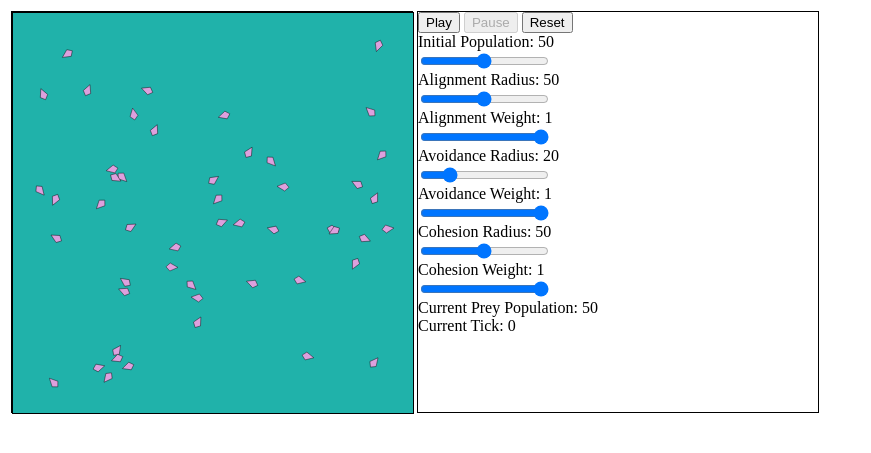
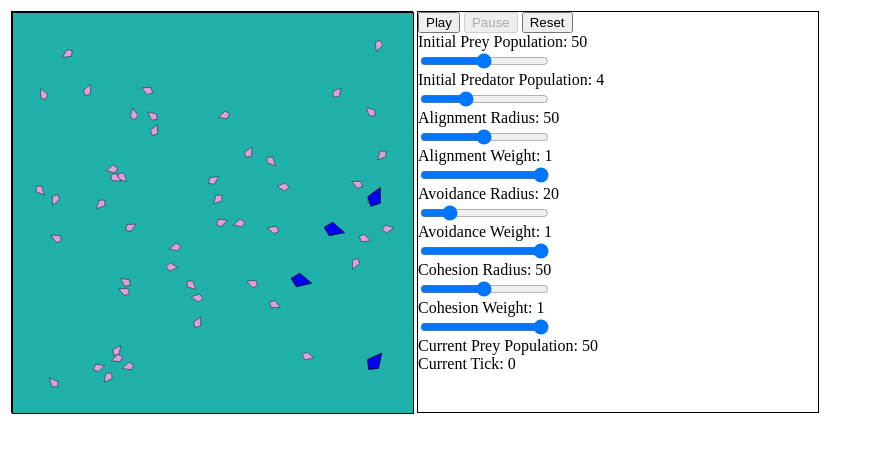
Before and after one commit to jmartin432/capstone, a Django app: page /game/ in a window 1280 px wide. Shown: the top 453 px of the page, without its empty margins (0-871 px from the left). Run offline with Django 3.2, Linux system fonts and the light colour scheme; some libraries are stand-ins or nearby versions.

Commit message:
About to add method for finding prey

```diff
--- a/unicornwarp/game/templates/game/index.html
+++ b/unicornwarp/game/templates/game/index.html
@@ -20,8 +20,11 @@
                 <td>
                     <div id="output">
                         <svg id="main_svg" width="400" height="400">
-                            <g class="agent" v-for="agent in agents" v-bind:transform="transformString(agent)" v-bind:id="agent.id">
-                                <path v-bind:d="pathString(agent)" stroke="black" fill="plum" stroke_width="1"></path>
+                            <g class="prey" v-for="prey in preys" v-bind:transform="transformString(prey)" v-bind:id="prey.id">
+                                <path v-bind:d="pathString(prey)" stroke="black" fill="plum" stroke_width="1"></path>
+                            </g>
+                            <g class="predator" v-for="predator in predators" v-bind:transform="transformString(predator)" v-bind:id="predator.id">
+                                <path v-bind:d="pathString(predator)" stroke="black" fill="blue" stroke_width="1"></path>
                             </g>
                         </svg>
                     </div>
@@ -31,8 +34,10 @@
                         <button v-on:click="play" :disabled=disablePlay>Play</button>
                         <button v-on:click="pause" :disabled=disablePause>Pause</button>
                         <button v-on:click="reset">Reset</button><br>
-                        <span>Initial Population: <% initialPreyPop %></span><br>
+                        <span>Initial Prey Population: <% initialPreyPop %></span><br>
                         <input type="range" min="1" max="100" v-model="initialPreyPop"><br>
+                        <span>Initial Predator Population: <% initialPredPop %></span><br>
+                        <input type="range" min="1" max="10" v-model="initialPredPop"><br>
                         <span>Alignment Radius: <% alignmentRadius %></span><br>
                         <input type="range" min="1" max="100" v-model="alignmentRadius"><br>
                         <span>Alignment Weight: <% alignmentWeight %></span><br>
@@ -45,7 +50,7 @@
                         <input type="range" min="1" max="100" v-model="cohesionRadius"><br>
                         <span>Cohesion Weight: <% cohesionWeight %></span><br>
                         <input type="range" min=".1" max="1" step=".1" v-model="cohesionWeight"><br>
-                        <span>Current Prey Population: <% agents.length %></span><br>
+                        <span>Current Prey Population: <% preys.length %></span><br>
                         <span>Current Tick: <% tick %></span><br>
                     </div>
                 </td>
@@ -123,14 +128,26 @@
         }
 
 
-        findNeighbors(){
+        findPredatorNeighbors(){
             this.neighbors = [];
-            for (let i = 0; i < app.agents.length; i++) {
-                if (this === app.agents[i]){
+            for (let i = 0; i < app.predators.length; i++) {
+                if (this === app.predators[i]){
                     continue;
                 }
-                if (Vector.distanceSquared(app.agents[i].position, this.position) < (app.alignmentRadius * app.alignmentRadius)) {
-                    this.neighbors.push(app.agents[i]);
+                if (Vector.distanceSquared(app.predators[i].position, this.position) < (app.alignmentRadius * app.alignmentRadius)) {
+                    this.neighbors.push(app.predators[i]);
+
+                }
+            }
+        }
+        findPreyNeighbors(){
+            this.neighbors = [];
+            for (let i = 0; i < app.preys.length; i++) {
+                if (this === app.preys[i]){
+                    continue;
+                }
+                if (Vector.distanceSquared(app.preys[i].position, this.position) < (app.alignmentRadius * app.alignmentRadius)) {
+                    this.neighbors.push(app.preys[i]);
 
                 }
             }
@@ -261,7 +278,7 @@
         let velocityToNeighbor = new Vector (0,0);
         let velocitySum = new Vector (0,0);
         for (let i = 0; i < agent.neighbors.length; i++){
-            if (Vector.distanceSquared(agent.position, agent.neighbors[i].position) < app.avoidanceRadius) {
+            if (Vector.distanceSquared(agent.position, agent.neighbors[i].position) < app.avoidanceRadius * app.avoidanceRadius) {
                 velocityToNeighbor = Vector.difference(agent.neighbors[i].position, agent.position);
                 velocityToNeighbor.scaleBy(-1);
                 velocitySum.add(velocityToNeighbor);
@@ -298,7 +315,8 @@
     var app = new Vue({
         el: '#app',
         data: {
-            agents: [],
+            predators: [],
+            preys: [],
             animating: false,
             cohesionOn: true,
             avoidanceOn: true,
@@ -306,6 +324,7 @@
             agentSpeed: 1,
             animationRate: 1,
             initialPreyPop: 50,
+            initialPredPop: 4,
             population: 0,
             alignmentRadius: 50,
             alignmentWeight: 1,
@@ -328,21 +347,34 @@
                 return "m20,0l-20,10l-10,-10l10,-10l20,10";
             },
 
+            colorString: function (agent) {
+                return agent.color;
+            },
+
             createAgents: function () {
+                for (let i = 0; i < this.initialPredPop; i++) {
+                    let id = i;
+                    let position = new Vector(Math.floor(Math.random() * 350 + 25), Math.floor(Math.random() * 350 + 25));
+                    let velocity = new Vector((Math.random() * 2 - 1), (Math.random() * 2 - 1));
+                    velocity.normalize();
+                    let color = "red";
+                    let predator = new Agent(id, position, velocity, .7, 2, "blue");
+                    this.predators.push(predator);
+                }
                 for (let i = 0; i < this.initialPreyPop; i++) {
                     let id = i;
                     let position = new Vector(Math.floor(Math.random() * 350 + 25), Math.floor(Math.random() * 350 + 25));
                     let velocity = new Vector((Math.random() * 2 - 1), (Math.random() * 2 - 1));
                     velocity.normalize();
                     let color = "plum";
-                    let agent = new Agent(id, position, velocity, .4, 2, color);
-                    this.agents.push(agent);
+                    let prey = new Agent(id, position, velocity, .4, 2, "plum");
+                    this.preys.push(prey);
                 }
             },
 
             updateAgents: function () {
-
-                let agent = {};
+                let predator = {};
+                let prey = {};
                 let avoidanceVelocity = new Vector (0, 0);
                 let alignmentVelocity = new Vector (0, 0);
                 let cohesionVelocity = new Vector (0, 0);
@@ -354,41 +386,70 @@
                     this.tick++;
                 }
 
-                for (let i = 0; i < this.agents.length; i++) {
-                    agent = this.agents[i];
-
-                    if (agent.id % 10 === this.tick % 10){
-                        agent.neighbors = [];
-                        agent.targetVel.reset();
-                        agent.acceleration.reset();
-                        if (agent.outOfBounds()){
-                            agent.updateOutOfBoundsVelocity();
-                            agent.updateAcceleration();
+                for (let i = 0; i < this.predators.length; i ++){
+                    predator = this.predators[i];
+                    if (predator.id % 10 === this.tick % 10) {
+                        predator.targetVel.reset();
+                        predator.acceleration.reset();
+                        if (predator.outOfBounds()) {
+                            predator.updateOutOfBoundsVelocity();
+                            predator.updateAcceleration();
                         }
                         else {
-                            agent.findNeighbors();
-                            if (agent.neighbors.length > 0){
-                                avoidanceVelocity = getAvoidanceVelocity(agent);
+                            predator.findPredatorNeighbors();
+                            if (predator.neighbors.length > 0){
+                                avoidanceVelocity = getAvoidanceVelocity(predator);
+                                console.log("avoid vel", avoidanceVelocity);
+                                console.log(predator.neighbors);
+                                predator.targetVel.add(avoidanceVelocity);
+                                predator.targetVel.normalize();
+                                predator.updateAcceleration();
+                            }
+                            else{
+                                predator.getRandomVelocity();
+                                predator.updateAcceleration();
+                            }
+                        }
+                    }
+                    predator.updateVelocity();
+                    predator.updatePosition();
+                }
+
+                for (let i = 0; i < this.preys.length; i++) {
+                    prey = this.preys[i];
+
+                    if (prey.id % 10 === this.tick % 10){
+                        prey.neighbors = [];
+                        prey.targetVel.reset();
+                        prey.acceleration.reset();
+                        if (prey.outOfBounds()){
+                            prey.updateOutOfBoundsVelocity();
+                            prey.updateAcceleration();
+                        }
+                        else {
+                            prey.findPreyNeighbors();
+                            if (prey.neighbors.length > 0){
+                                avoidanceVelocity = getAvoidanceVelocity(prey);
                                 avoidanceVelocity.scaleBy(this.avoidanceWeight);
-                                alignmentVelocity = getAlignmentVelocity(agent);
+                                alignmentVelocity = getAlignmentVelocity(prey);
                                 alignmentVelocity.scaleBy(this.alignmentWeight);
-                                cohesionVelocity = getCohesionVelocity(agent);
+                                cohesionVelocity = getCohesionVelocity(prey);
                                 cohesionVelocity.scaleBy(this.cohesionWeight);
-                                agent.targetVel.add(avoidanceVelocity);
-                                agent.targetVel.add(alignmentVelocity);
-                                agent.targetVel.add(cohesionVelocity);
-                                agent.targetVel.normalize();
-                                agent.updateAcceleration();
+                                prey.targetVel.add(avoidanceVelocity);
+                                prey.targetVel.add(alignmentVelocity);
+                                prey.targetVel.add(cohesionVelocity);
+                                prey.targetVel.normalize();
+                                prey.updateAcceleration();
                             }
                             else {
-                                agent.getRandomVelocity();
-                                agent.updateAcceleration();
+                                prey.getRandomVelocity();
+                                prey.updateAcceleration();
                             }
                         }
                     }
 
-                    agent.updateVelocity();
-                    agent.updatePosition();
+                    prey.updateVelocity();
+                    prey.updatePosition();
 
                 }
             },
@@ -406,7 +467,8 @@
                 this.animating = false;
 
                 window.cancelAnimationFrame(animationId);
-                this.agents = [];
+                this.preys = [];
+                this.predators = [];
                 this.tick = 0;
                 app.createAgents();
             },
```
